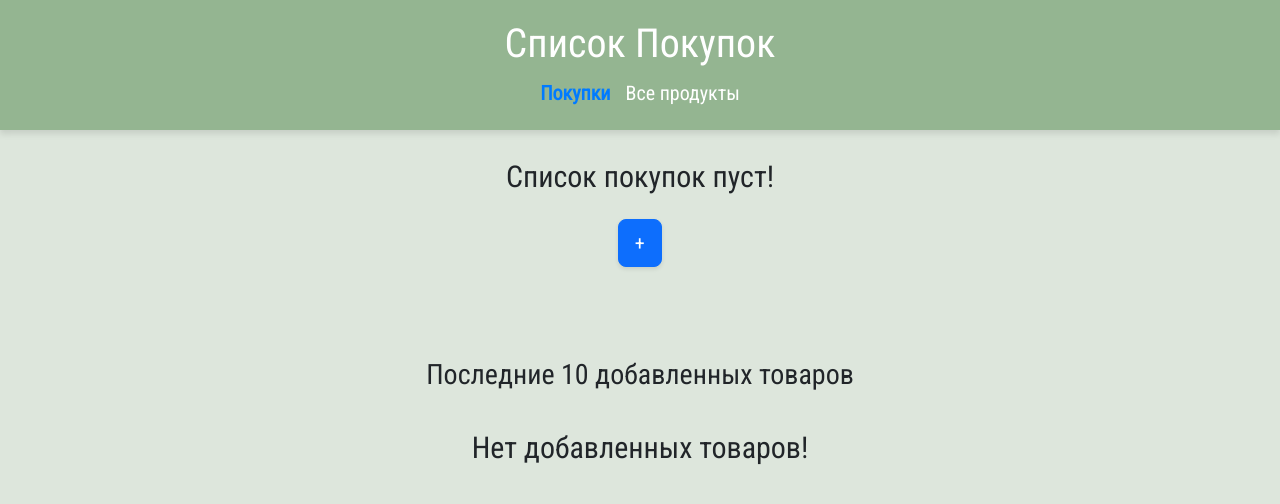
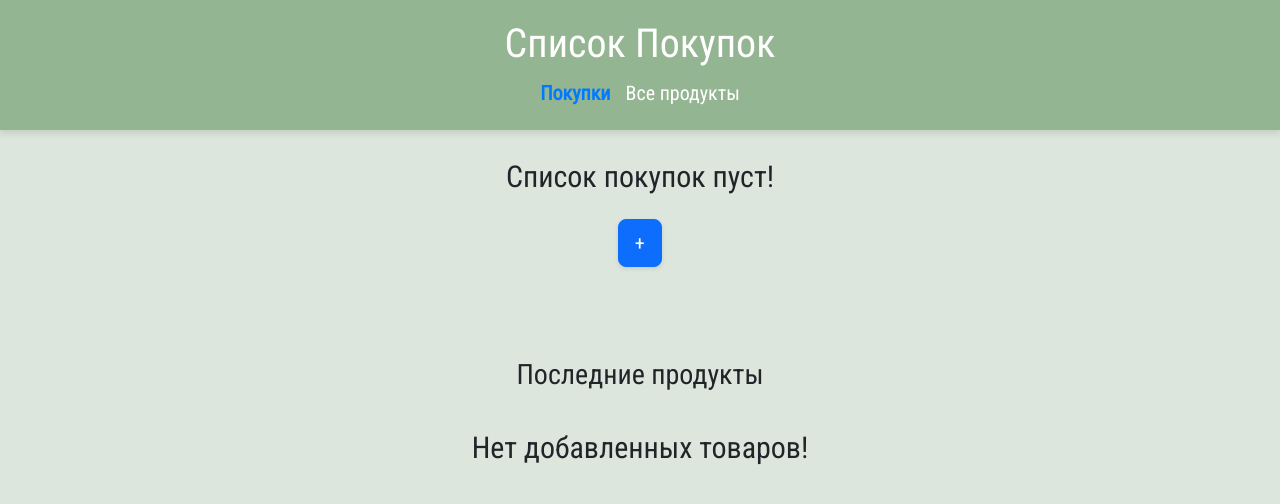
Before and after one commit to churchvibez/shopping-list, a React (Vite) app: page /shopping-list/active in a window 1280 px wide. Shown: the top 504 px of the page. Built offline with nearby package versions, Linux system fonts and the light colour scheme.

Commit message:
changes to naming of last products

```diff
--- a/src/pages/Active.tsx
+++ b/src/pages/Active.tsx
@@ -126,7 +126,7 @@ const Active: React.FC = () => {
         </div>
 
         <div className="last-ten">
-          <h3 className="last-ten-header">Последние 10 добавленных товаров</h3>
+          <h3 className="last-ten-header">Последние продукты</h3>
           {lastAdded.length > 0 ? (
             <ul className="custom-list">
               {/* // create unique set of the last 10 items */}
```
